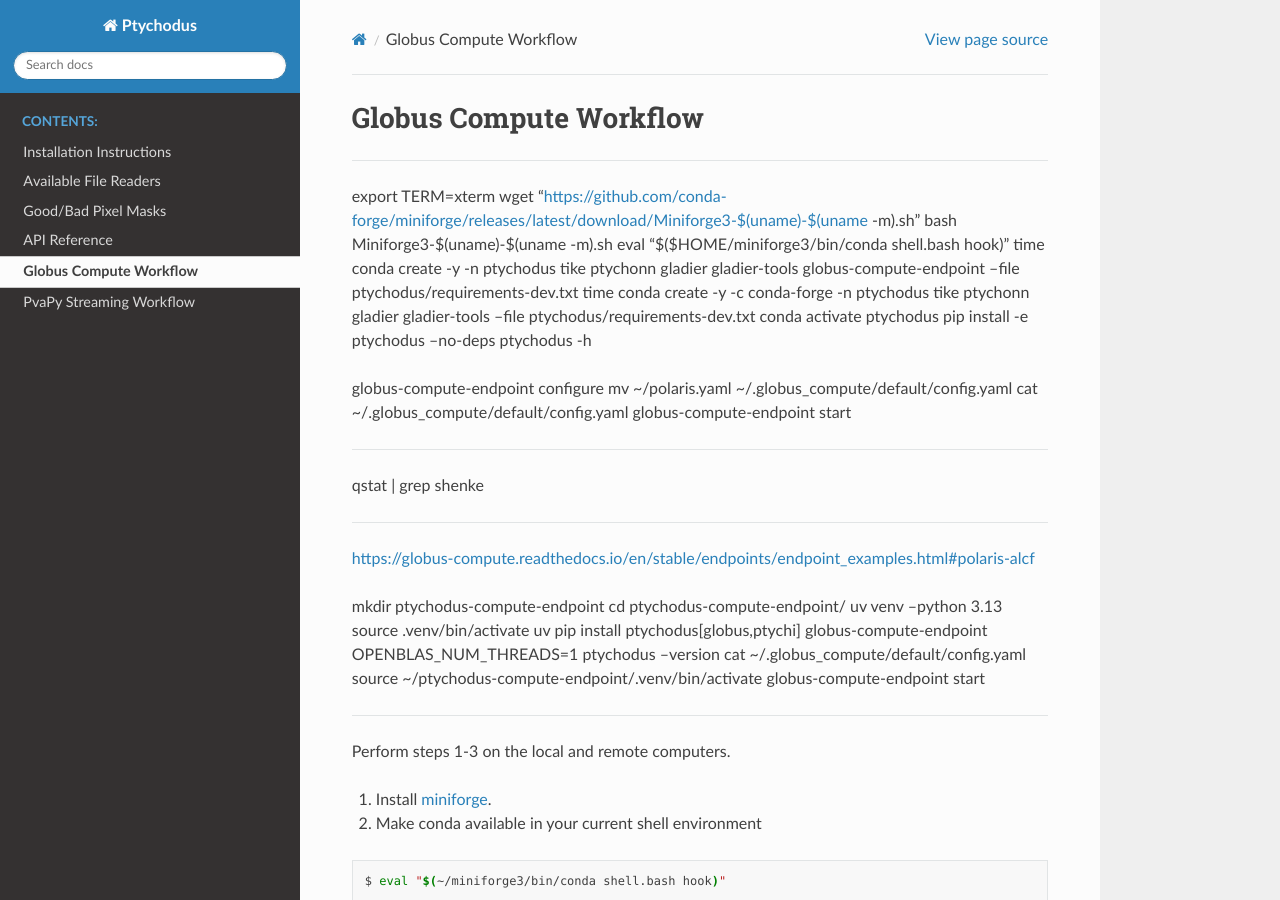
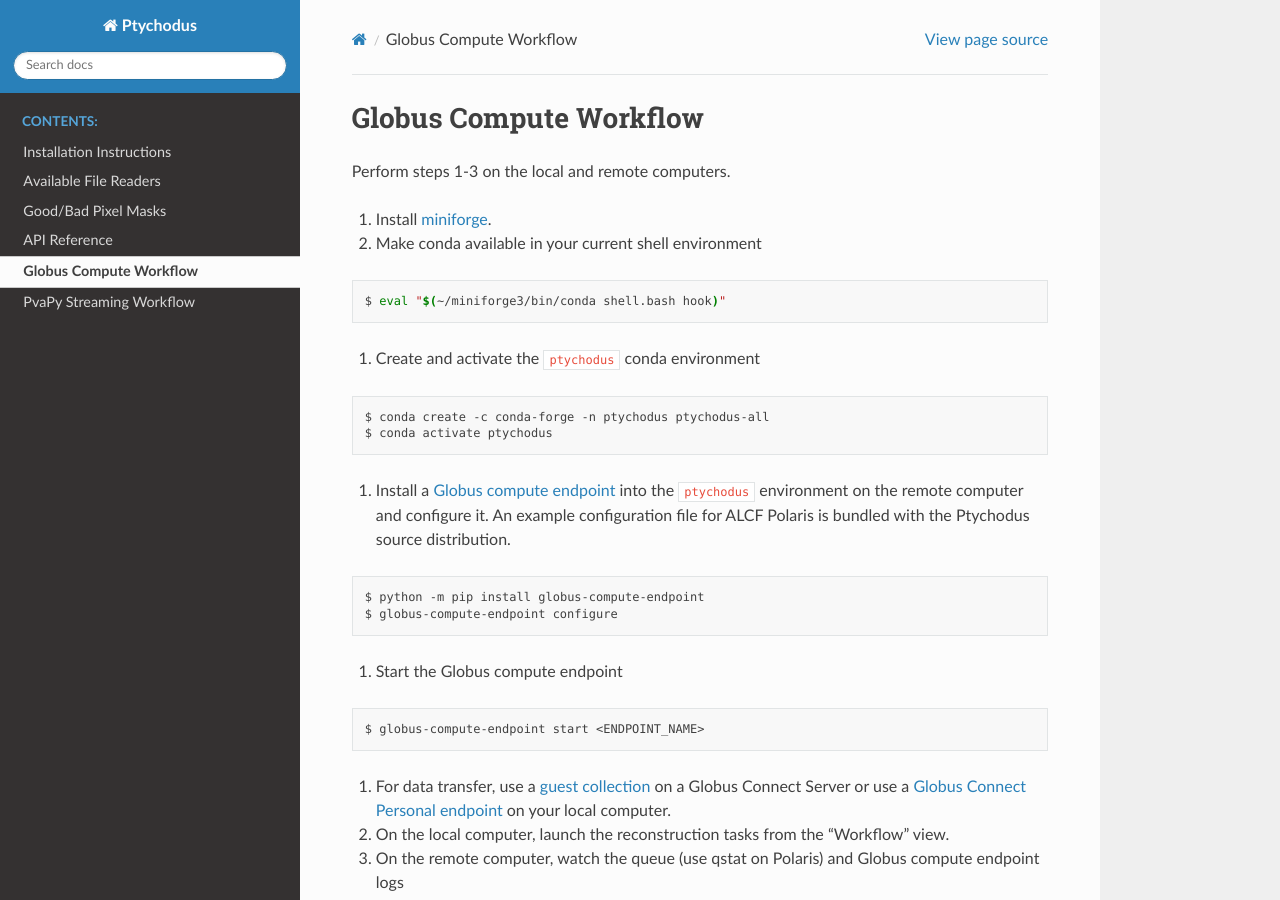
Before and after one commit to AdvancedPhotonSource/ptychodus, a Sphinx documentation site: the page built from docs/source/globus.rst, in a window 1280 px wide and 900 px high. Built offline with Sphinx 7.4.7 and the Read the Docs theme 3.1.0, drawn with Linux system fonts in a browser that asks for light colours.

Commit message:
pre-release fixes

```diff
--- a/docs/source/globus.rst
+++ b/docs/source/globus.rst
@@ -1,42 +1,5 @@
 Globus Compute Workflow
 =======================
-
-#####
-
-export TERM=xterm
-wget "https://github.com/conda-forge/miniforge/releases/latest/download/Miniforge3-$(uname)-$(uname -m).sh"
-bash Miniforge3-$(uname)-$(uname -m).sh
-eval "$($HOME/miniforge3/bin/conda shell.bash hook)"
-time conda create -y -n ptychodus tike ptychonn gladier gladier-tools globus-compute-endpoint --file ptychodus/requirements-dev.txt
-time conda create -y -c conda-forge -n ptychodus tike ptychonn gladier gladier-tools --file ptychodus/requirements-dev.txt
-conda activate ptychodus
-pip install -e ptychodus --no-deps
-ptychodus -h
-
-globus-compute-endpoint configure
-mv ~/polaris.yaml ~/.globus_compute/default/config.yaml
-cat ~/.globus_compute/default/config.yaml
-globus-compute-endpoint start
-
-#####
-
-qstat | grep shenke
-
-#####
-
-https://globus-compute.readthedocs.io/en/stable/endpoints/endpoint_examples.html#polaris-alcf
-
-mkdir ptychodus-compute-endpoint
-cd ptychodus-compute-endpoint/
-uv venv --python 3.13
-source .venv/bin/activate
-uv pip install ptychodus[globus,ptychi] globus-compute-endpoint
-OPENBLAS_NUM_THREADS=1 ptychodus --version
-cat ~/.globus_compute/default/config.yaml
-source ~/ptychodus-compute-endpoint/.venv/bin/activate
-globus-compute-endpoint start
-
-#####
 
 Perform steps 1-3 on the local and remote computers.
 
```
Also changed, not shown: 2 other files.
